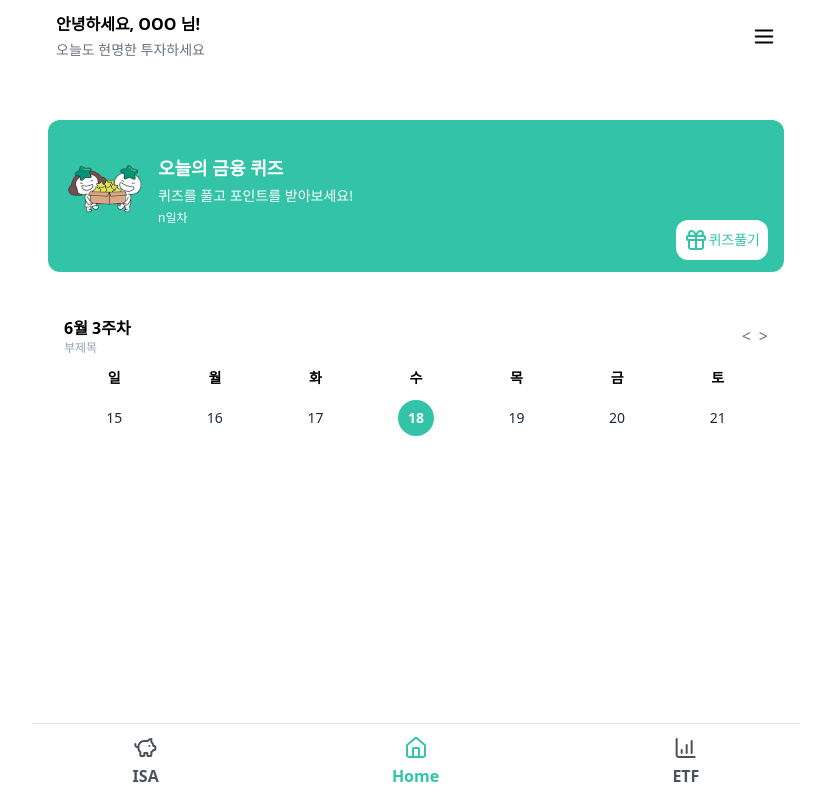
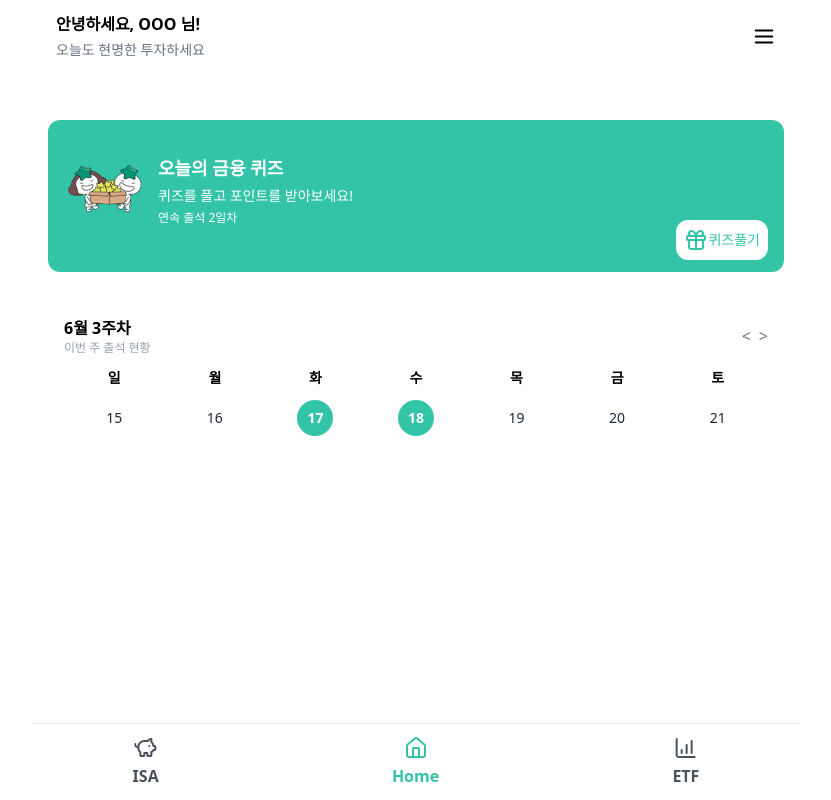
Before and after one commit to jjinleee/ISAID, a Next.js app: page /main in a window 1280 px wide. Shown: the whole page, without its empty margins (224-1055 px from the left). Built offline with nearby package versions, Linux system fonts and the light colour scheme.

Commit message:
feat: 메인페이지 주간 캘린더 출석 로직 (#51)

```diff
--- a/app/(routes)/main/_components/main-page-container.tsx
+++ b/app/(routes)/main/_components/main-page-container.tsx
@@ -1,20 +1,49 @@
 'use client';
 
-import { useEffect, useState } from 'react';
+import { useEffect, useMemo, useState } from 'react';
 import { isSameDay } from 'date-fns';
 import MainPageToQuiz from './main-page-to-quiz';
-import WeeklyCalendar from './weekly-calendar'; // 경로에 맞게 수정
+import WeeklyCalendar from './weekly-calendar';
 
 const MainPageContainer = () => {
   const [completedDates, setCompletedDates] = useState<Date[]>([]);
-  const [selectedDate, setSelectedDate] = useState(new Date());
 
-  // ✅ 퀴즈 완료 날짜 불러오기
+  // ✅ streak 계산
+  const calculateStreakLabel = (completedDates: Date[]): string => {
+    const sorted = completedDates
+      .map((d) => new Date(d.setHours(0, 0, 0, 0)))
+      .sort((a, b) => b.getTime() - a.getTime());
+
+    let count = 0;
+    const day = new Date();
+    day.setHours(0, 0, 0, 0);
+
+    for (const d of sorted) {
+      if (isSameDay(d, day)) {
+        count++;
+        day.setDate(day.getDate() - 1);
+      } else {
+        break;
+      }
+    }
+
+    return count <= 1 ? '출석 1일차' : `연속 출석 ${count}일차`;
+  };
+
+  // ✅ 퀴즈 완료 날짜 로딩
   useEffect(() => {
     const stored = localStorage.getItem('quizCompletedDates');
+    const preset = ['2025-06-17', '2025-06-18'];
+
+    let storedDates: string[] = [];
     if (stored) {
-      setCompletedDates(JSON.parse(stored).map((d: string) => new Date(d)));
+      storedDates = JSON.parse(stored); // 문자열 배열로 저장했다고 가정
     }
+
+    // 중복 제거
+    const merged = Array.from(new Set([...storedDates, ...preset]));
+
+    setCompletedDates(merged.map((d) => new Date(d)));
   }, []);
 
   // ✅ 퀴즈 완료 처리
@@ -24,17 +53,25 @@ const MainPageContainer = () => {
 
     const updated = [...completedDates, date];
     setCompletedDates(updated);
-    localStorage.setItem('quizCompletedDates', JSON.stringify(updated));
+    localStorage.setItem(
+      'quizCompletedDates',
+      JSON.stringify(updated.map((d) => d.toISOString()))
+    );
   };
+
+  const streakLabel = useMemo(
+    () => calculateStreakLabel(completedDates),
+    [completedDates]
+  );
 
   return (
     <div className='px-4 py-10 space-y-6'>
-      <MainPageToQuiz onComplete={handleQuizComplete} />
-      <WeeklyCalendar
-      // selectedDate={selectedDate}
-      // onSelect={setSelectedDate}
-      // completedDates={completedDates}
+      <MainPageToQuiz
+        onComplete={handleQuizComplete}
+        streakLabel={streakLabel}
+        completedDates={completedDates}
       />
+      <WeeklyCalendar completedDates={completedDates} />
     </div>
   );
 };
--- a/app/(routes)/main/_components/main-page-to-quiz.tsx
+++ b/app/(routes)/main/_components/main-page-to-quiz.tsx
@@ -1,18 +1,33 @@
 'use client';
 
+import toast from 'react-hot-toast'; // ✅ 추가
 import { useRouter } from 'next/navigation';
 import QuizBannerCharater from '@/public/images/quiz-banner-character.svg';
 import QUizBannerGift from '@/public/images/quiz-banner-gift.svg';
+import { isSameDay } from 'date-fns';
 
 interface Props {
   onComplete: (date: Date) => void;
+  streakLabel: string;
+  completedDates: Date[];
 }
 
-export default function MainPageToQuiz({ onComplete }: Props) {
+export default function MainPageToQuiz({
+  onComplete,
+  streakLabel,
+  completedDates,
+}: Props) {
   const router = useRouter();
 
+  const today = new Date();
+  const alreadyCompleted = completedDates.some((d) => isSameDay(d, today));
+
   const handleClick = () => {
-    // 퀴즈 페이지로 이동
+    if (alreadyCompleted) {
+      toast.error('이미 오늘 퀴즈를 푸셨어요!');
+      return;
+    }
+
     router.push('/quiz');
   };
 
@@ -31,12 +46,12 @@ export default function MainPageToQuiz({ onComplete }: Props) {
         <div className='text-sm whitespace-nowrap py-0.5'>
           퀴즈를 풀고 포인트를 받아보세요!
         </div>
-        <div className='text-xs whitespace-nowrap py-0.5'>n일차</div>
+        <div className='text-xs whitespace-nowrap py-0.5'>{streakLabel}</div>
       </div>
 
       {/* 오른쪽 텍스트 */}
       <div
-        className='bg-white px-2 py-2 mt-25  w-100% rounded-xl text-xs btruncate text-right flex-shrink-0 flex'
+        className='bg-white px-2 py-2 mt-25 w-100% rounded-xl text-xs text-right flex-shrink-0 flex'
         onClick={handleClick}
       >
         <QUizBannerGift />
--- a/app/(routes)/main/_components/weekly-calendar.tsx
+++ b/app/(routes)/main/_components/weekly-calendar.tsx
@@ -4,14 +4,19 @@ import { useState } from 'react';
 import { addDays, format, isSameDay, subDays } from 'date-fns';
 import { AnimatePresence, motion } from 'framer-motion';
 
-const WeeklyCalendar = () => {
+interface WeeklyCalendarProps {
+  completedDates: Date[];
+}
+
+export default function WeeklyCalendar({
+  completedDates,
+}: WeeklyCalendarProps) {
   const today = new Date();
-  const [selectedDate, setSelectedDate] = useState(today);
   const [baseDate, setBaseDate] = useState(today);
   const [direction, setDirection] = useState<'next' | 'prev'>('next');
 
   const getStartOfWeek = (base: Date) => {
-    const day = base.getDay();
+    const day = base.getDay(); // 일:0 ~ 토:6
     return addDays(base, -day);
   };
 
@@ -37,7 +42,7 @@ const WeeklyCalendar = () => {
       <div className='flex items-center justify-between'>
         <div>
           <p className='text-base font-bold'>{getWeekLabel(weekStart)}</p>
-          <p className='text-xs text-gray-400'>부제목</p>
+          <p className='text-xs text-gray-400'>이번 주 출석 현황</p>
         </div>
         <div className='flex items-center gap-2 text-gray-500'>
           <button onClick={() => handleWeekChange('prev')}>{'<'}</button>
@@ -63,17 +68,17 @@ const WeeklyCalendar = () => {
             className='absolute top-0 left-0 w-full grid grid-cols-7 text-center text-sm'
           >
             {weekDates.map((day) => {
-              const isSelected = isSameDay(day, selectedDate);
+              const isCompleted = completedDates.some((d) => isSameDay(d, day));
+
               return (
-                <button
+                <div
                   key={day.toISOString()}
-                  onClick={() => setSelectedDate(day)}
                   className={`w-9 h-9 rounded-full flex items-center justify-center mx-auto transition
-                    ${isSelected ? 'bg-primary text-white font-bold' : 'text-gray-800'}
+                    ${isCompleted ? 'bg-primary text-white font-bold' : 'text-gray-800'}
                   `}
                 >
                   {format(day, 'd')}
-                </button>
+                </div>
               );
             })}
           </motion.div>
@@ -81,6 +86,4 @@ const WeeklyCalendar = () => {
       </div>
     </div>
   );
-};
-
-export default WeeklyCalendar;
+}
--- a/app/(routes)/quiz/_components/result-page.tsx
+++ b/app/(routes)/quiz/_components/result-page.tsx
@@ -1,5 +1,9 @@
-import React from 'react';
+'use client';
+
+import React, { useEffect } from 'react';
+import { useRouter } from 'next/navigation';
 import QuizTrophy from '@/public/images/quiz-trophy.svg';
+import { isSameDay } from 'date-fns';
 import QuestionOption from '@/components/question-option';
 import { QuizQuestion } from '../data/questions';
 
@@ -9,7 +13,25 @@ interface ResultPageProps {
 }
 
 export default function ResultPage({ questions, answers }: ResultPageProps) {
-  // 틀린 문제들만 필터링
+  const today = new Date();
+  const router = useRouter();
+
+  // ✅ 1. 퀴즈 완료 날짜 저장 로직
+  useEffect(() => {
+    const key = 'quizCompletedDates';
+    const stored = localStorage.getItem(key);
+    const parsed: Date[] = stored
+      ? JSON.parse(stored).map((d: string) => new Date(d))
+      : [];
+
+    const alreadyExists = parsed.some((d) => isSameDay(d, today));
+    if (!alreadyExists) {
+      const updated = [...parsed, today];
+      localStorage.setItem(key, JSON.stringify(updated));
+    }
+  }, []);
+
+  // ✅ 2. 기존 결과 렌더링 로직
   const wrongList = questions
     .map((q, idx) => ({ question: q, answer: answers[idx], index: idx }))
     .filter(
@@ -33,7 +55,7 @@ export default function ResultPage({ questions, answers }: ResultPageProps) {
         <p>정답률: {Math.round((score / total) * 100)}%</p>
       </div>
 
-      {/* 오답 문제 리스트 */}
+      {/* 오답 리스트 */}
       {wrongList.map(({ question, answer, index }) => (
         <div
           key={question.id}
@@ -59,6 +81,12 @@ export default function ResultPage({ questions, answers }: ResultPageProps) {
           </div>
         </div>
       ))}
+      <button
+        onClick={() => router.push('/main')}
+        className='w-full py-4 text-lg font-semibold text-white bg-primary rounded-xl'
+      >
+        메인으로 돌아가기
+      </button>
     </div>
   );
 }
```
